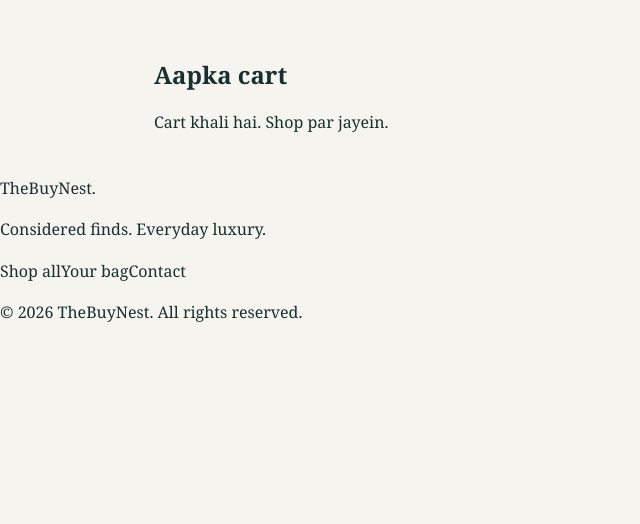
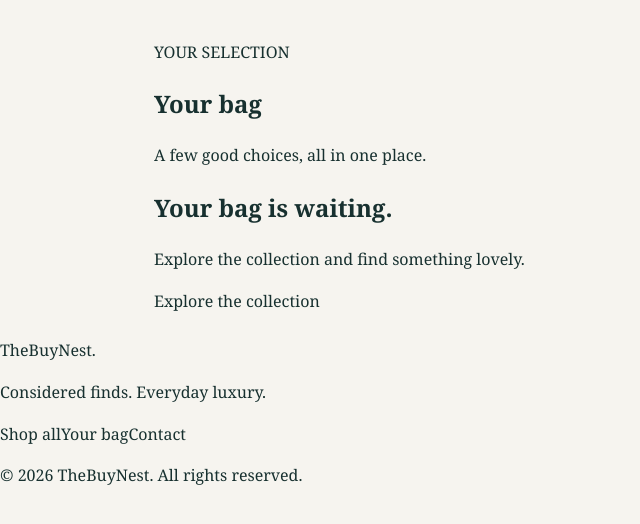
Before and after one commit to code-by-nisa/ecommerce-store-flask, a Flask app: page /cart in a window 1280 px wide. Shown: the part 154-678 px from the top of the page, without its empty margins (0-640 px from the left). Run offline with Flask 3, Linux system fonts and the light colour scheme.

Commit message:
Restyle shopping bag with USD totals

```diff
--- a/templates/cart.html
+++ b/templates/cart.html
@@ -1,21 +1,14 @@
 {% extends "base.html" %}
-{% block title %}Cart{% endblock %}
+{% block title %}Your Bag | TheBuyNest{% endblock %}
 {% block content %}
-<h2 class="section-title">Aapka cart</h2>
+<section class="page-intro"><p class="eyebrow">YOUR SELECTION</p><h1>Your bag</h1><p>A few good choices, all in one place.</p></section>
 {% if items %}
-<table class="table">
+<div class="bag-layout"><div class="bag-items">
   {% for i in items %}
-  <tr>
-    <td>{{ i.product.name }}</td>
-    <td>x{{ i.qty }}</td>
-    <td>Rs. {{ i.sub }}</td>
-    <td><form method="post" action="{{ url_for('remove', pid=i.product.id) }}"><button class="link">Hatayein</button></form></td>
-  </tr>
+  <article class="bag-item"><img src="{{ i.product.image }}" alt="{{ i.product.name }}"><div class="bag-item-info"><span class="eyebrow">{{ i.product.category }}</span><h3>{{ i.product.name }}</h3><p>Quantity: {{ i.qty }}</p><form method="post" action="{{ url_for('remove', pid=i.product.id) }}"><button class="text-link">Remove</button></form></div><strong>${{ "%.2f"|format(i.sub) }}</strong></article>
   {% endfor %}
-</table>
-<p class="total">Total: Rs. {{ total }}</p>
-<a class="btn" href="{{ url_for('checkout') }}">Checkout</a>
+</div><aside class="order-summary"><p class="eyebrow">ORDER SUMMARY</p><div class="summary-line"><span>Subtotal</span><strong>${{ "%.2f"|format(total) }}</strong></div><div class="summary-line"><span>Shipping</span><span>Calculated at checkout</span></div><div class="summary-total"><span>Total</span><strong>${{ "%.2f"|format(total) }}</strong></div><a class="button button-dark button-wide" href="{{ url_for('checkout') }}">Continue to checkout</a></aside></div>
 {% else %}
-<p>Cart khali hai. <a href="{{ url_for('shop') }}">Shop par jayein</a>.</p>
+<div class="empty-state"><h2>Your bag is waiting.</h2><p>Explore the collection and find something lovely.</p><a class="button button-dark" href="{{ url_for('shop') }}">Explore the collection</a></div>
 {% endif %}
 {% endblock %}
```
